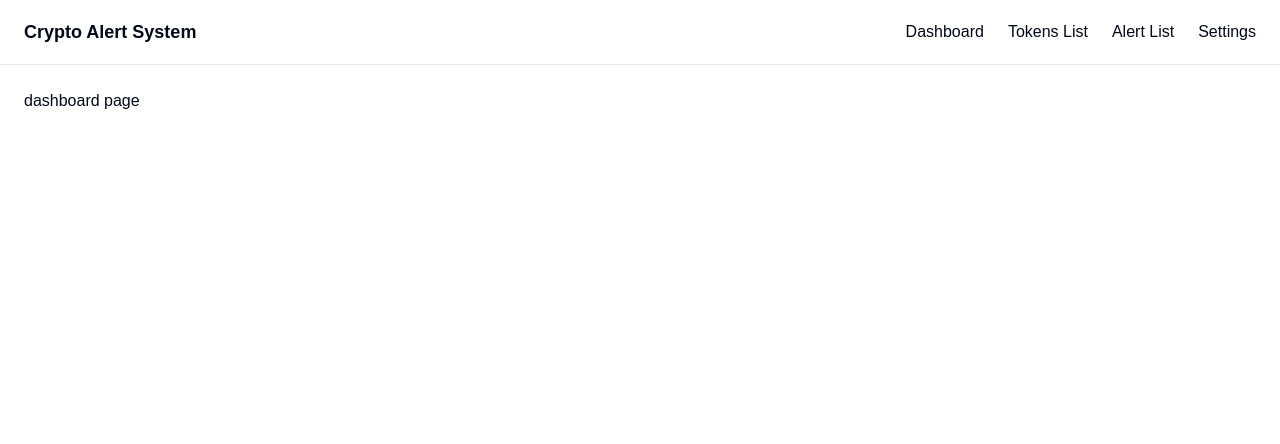
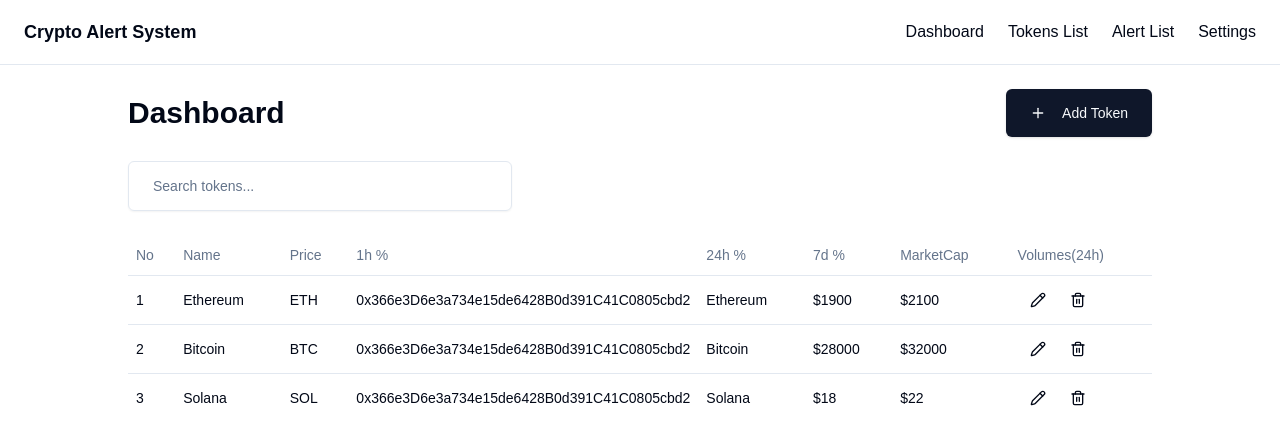
Before and after one commit to FatherMonkey916/crypto-alert-system, a Next.js app: page /dashboard in a window 1280 px wide. Shown: the top 444 px of the page. Built offline with nearby package versions, Linux system fonts and the light colour scheme.

Commit message:
frontend:Dashboard

```diff
--- a/src/app/(pages)/dashboard/page.tsx
+++ b/src/app/(pages)/dashboard/page.tsx
@@ -1,8 +1,112 @@
+"use client"
 
-export default function Dashboard() {
+import { useState } from "react"
+import { Button } from "@/components/ui/button"
+import { Input } from "@/components/ui/input"
+import { Table, TableBody, TableCell, TableHead, TableHeader, TableRow } from "@/components/ui/table"
+import { PlusIcon, Pencil, Trash2 } from "lucide-react"
+import { TokenModal } from "@/components/TokenModal"
+
+export default function DashboardPage() {
+  const [isModalOpen, setIsModalOpen] = useState(false)
+  const [editingToken, setEditingToken] = useState<TokenType | null>(null) // Corrected type here!
+
+  interface TokenType {
+    id: number;
+    name: string;
+    symbol: string;
+    address: string;
+    chain: string;
+    buyThreshold: number;
+    sellThreshold: number;
+  }
+
+  // This data would come from your API in a real application
+  const tokens = [
+    {
+      id: 1,
+      name: "Ethereum",
+      symbol: "ETH",
+      address: "0x366e3D6e3a734e15de6428B0d391C41C0805cbd2",
+      chain: "Ethereum",
+      buyThreshold: 1900,
+      sellThreshold: 2100,
+    },
+    {
+      id: 2,
+      name: "Bitcoin",
+      symbol: "BTC",
+      address: "0x366e3D6e3a734e15de6428B0d391C41C0805cbd2",
+      chain: "Bitcoin",
+      buyThreshold: 28000,
+      sellThreshold: 32000,
+    },
+    {
+      id: 3,
+      name: "Solana",
+      symbol: "SOL",
+      address: "0x366e3D6e3a734e15de6428B0d391C41C0805cbd2",
+      chain: "Solana",
+      buyThreshold: 18,
+      sellThreshold: 22
+    },
+  ]
+
+  const openModal = (token: TokenType | null = null) => { // Corrected type here!
+    setEditingToken(token)
+    setIsModalOpen(true)
+  }
+
   return (
-    <div className="p-6">
-        dashboard page
+    <div className="flex px-[10vw] py-6">
+      <div className="space-y-6 w-full">
+        <div className="flex justify-between items-center">
+          <h1 className="text-3xl font-bold">Dashboard</h1>
+          <Button onClick={() => openModal()} className="p-6">
+            <PlusIcon className="w-4 h-4 mr-2" />
+            Add Token
+          </Button>
+        </div>
+        <div className="flex items-center space-x-2">
+          <Input placeholder="Search tokens..." className="max-w-sm p-6" />
+        </div>
+        <Table>
+          <TableHeader>
+            <TableRow>
+              <TableHead>No</TableHead>
+              <TableHead>Name</TableHead>
+              <TableHead>Price</TableHead>
+              <TableHead>1h %</TableHead>
+              <TableHead>24h %</TableHead>
+              <TableHead>7d %</TableHead>
+              <TableHead>MarketCap</TableHead>
+              <TableHead>Volumes(24h)</TableHead>
+            </TableRow>
+          </TableHeader>
+          <TableBody>
+            {tokens.map((token) => (
+              <TableRow key={token.id}>
+                <TableCell>{token.id}</TableCell>
+                <TableCell>{token.name}</TableCell>
+                <TableCell>{token.symbol}</TableCell>
+                <TableCell className="w-[350px]">{token.address}</TableCell>
+                <TableCell>{token.chain}</TableCell>
+                <TableCell>${token.buyThreshold}</TableCell>
+                <TableCell>${token.sellThreshold}</TableCell>
+                <TableCell>
+                  <Button variant="ghost" size="sm" onClick={() => openModal(token)}>
+                    <Pencil className="w-4 h-4" />
+                  </Button>
+                  <Button variant="ghost" size="sm">
+                    <Trash2 className="w-4 h-4" />
+                  </Button>
+                </TableCell>
+              </TableRow>
+            ))}
+          </TableBody>
+        </Table>
+        <TokenModal isOpen={isModalOpen} onClose={() => setIsModalOpen(false)} token={editingToken} />
+      </div>
     </div>
-  );
+  )
 }
```
Also changed, not shown: 1 other file (tests, documents, lock files or other folders).
